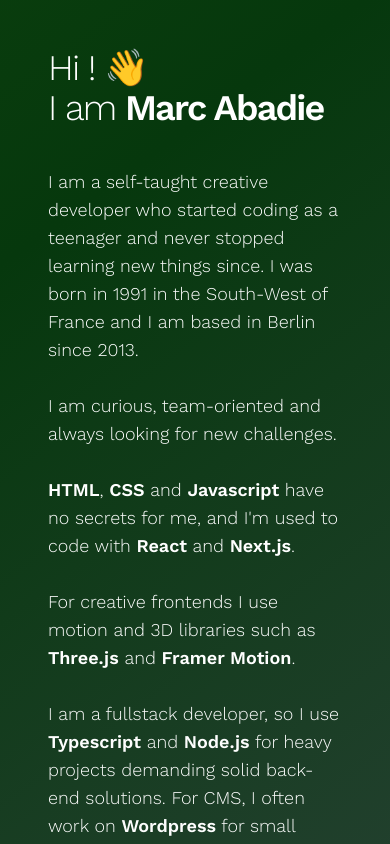
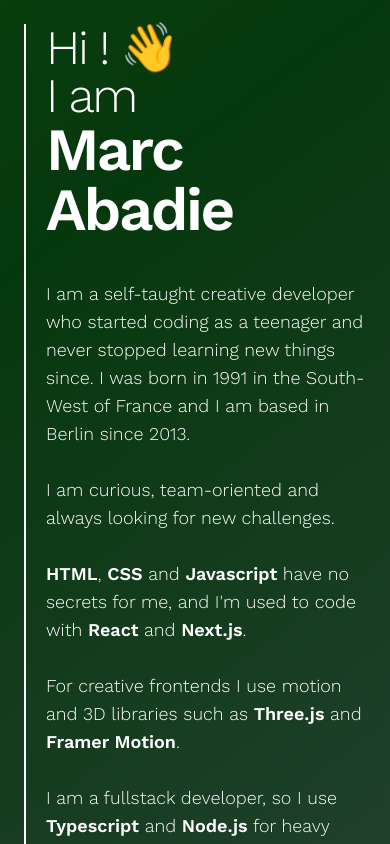
Before and after one commit to touchnit/portfolio, a Next.js app: page / in a window 390 px wide. Shown: the top 844 px of the page. Built offline with nearby package versions, Linux system fonts and the light colour scheme.

Commit message:
mobile fixes

```diff
--- a/src/app/page.tsx
+++ b/src/app/page.tsx
@@ -53,7 +53,7 @@
 
 export default function Home() {
   return (
-    <motion.main className="p-12 flex flex-wrap text-white">
+    <motion.main className="p-6 md:p-12 flex text-white">
       <motion.div
         initial={{ height: 0, opacity: 0 }}
         animate={{
@@ -71,7 +71,7 @@
             delay: 0.15,
           },
         }}
-        className="border-l-4 border-white px-5"
+        className="border-l-2 md:border-l-4 border-white pl-5 md:px-5 "
       ></motion.div>
       <div>
         <motion.h1
@@ -79,7 +79,7 @@
           initial={{ opacity: 0 }}
           animate="enter"
           transition={{ type: "linear", duration: 1 }}
-          className="font-sans font-light text-4xl md:text-9xl tracking-tighter"
+          className="font-sans font-light text-5xl md:text-9xl tracking-tighter"
         >
           Hi !{" "}
           <motion.span
@@ -97,9 +97,12 @@
           initial={{ opacity: 0 }}
           animate="enter"
           transition={{ type: "easeIn", duration: 2, delay: 1 }}
-          className="font-sans font-light text-4xl md:text-9xl tracking-tighter"
+          className="font-sans font-light text-5xl md:text-9xl tracking-tighter"
         >
-          I am <span className="font-semibold">Marc Abadie</span>
+          <span className="block md:inline">I am</span>{" "}
+          <span className="block md:inline font-semibold text-6xl">
+            Marc Abadie
+          </span>
         </motion.h1>
         <motion.div
           variants={variants}
```
